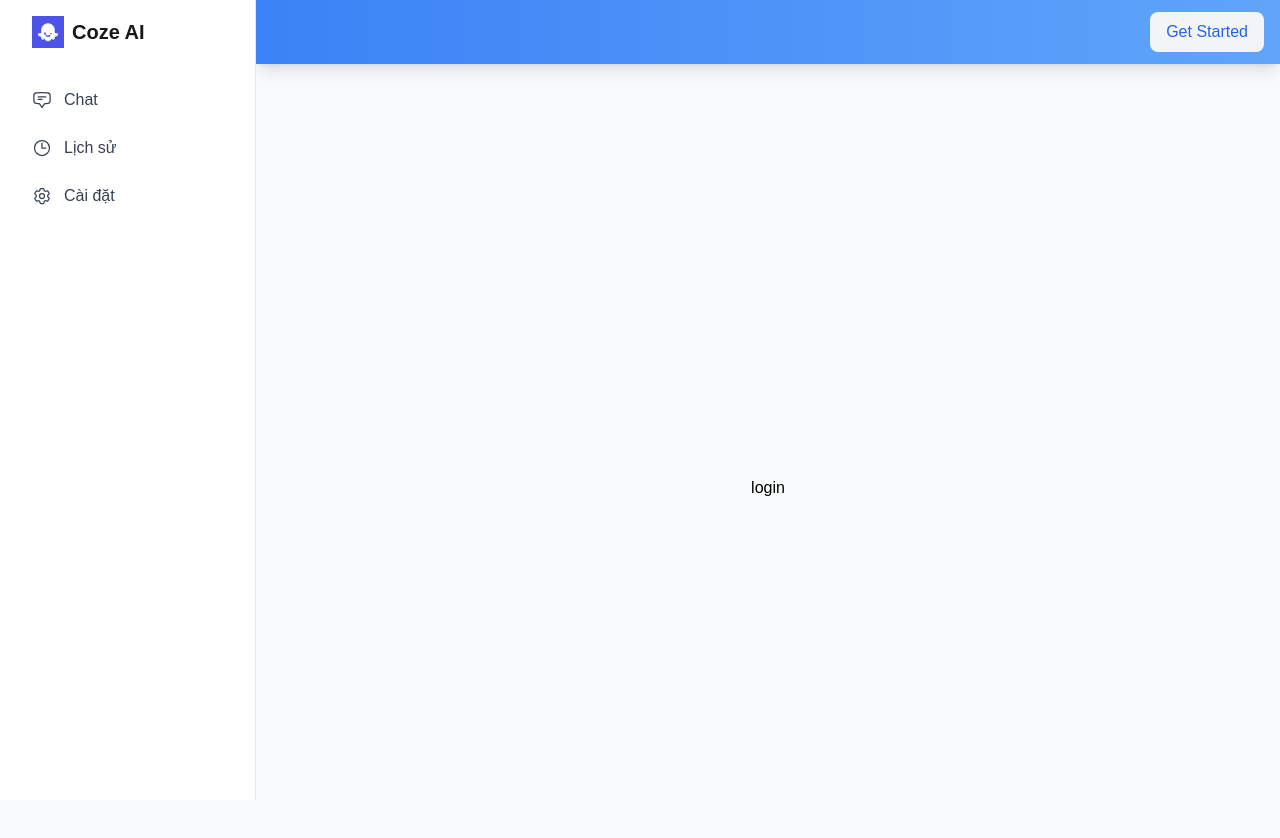
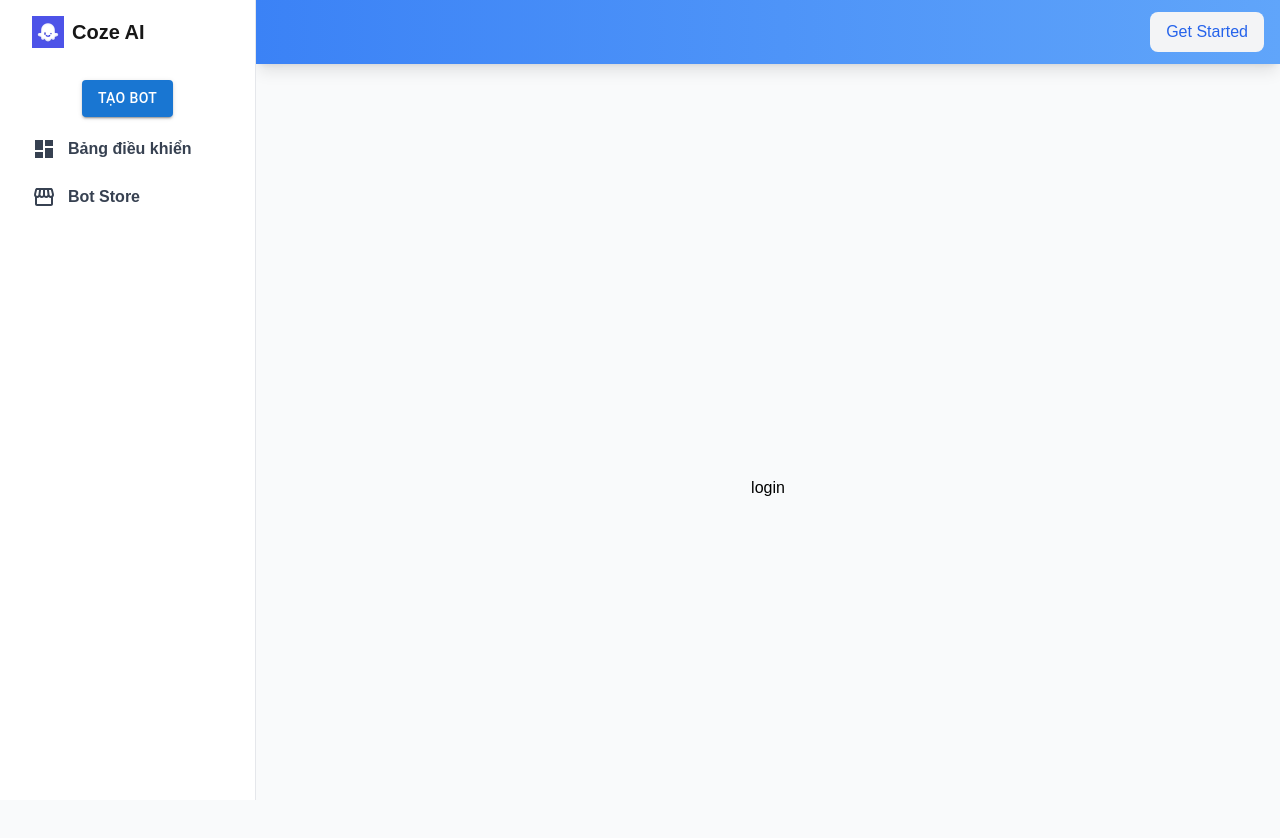
Before and after one commit to hungcvcbn/coze-ai, a Next.js app: page / in a window 1280 px wide. Shown: the top 838 px of the page. Built offline with nearby package versions, Linux system fonts and the light colour scheme.

Commit message:
mockup create my bot

```diff
--- /dev/null
+++ b/src/components/common/BasicDialog.tsx
@@ -0,0 +1,70 @@
+import Dialog, { DialogProps } from "@mui/material/Dialog";
+import clsx from "clsx";
+// import { IconX } from '../icons/common'
+import CloseIcon from "@mui/icons-material/Close";
+import React from "react";
+
+interface BasicDialogProps extends DialogProps {
+  title?: string;
+  open: boolean;
+  children?: React.ReactNode;
+  onClose?: () => void;
+  showCloseIcon?: boolean;
+  titleClass?: string;
+  contentClassContainer?: string;
+}
+
+const BasicDialog = (props: BasicDialogProps) => {
+  const {
+    title,
+    open,
+    onClose,
+    children,
+    maxWidth,
+    showCloseIcon,
+    sx,
+    titleClass,
+    contentClassContainer,
+    ...other
+  } = props;
+
+  return (
+    <Dialog
+      onClose={onClose}
+      open={open}
+      fullWidth
+      maxWidth={maxWidth || "sm"}
+      sx={{
+        ".MuiPaper-root": {
+          borderRadius: "8px",
+          "& ::-webkit-scrollbar": {
+            height: "8px",
+          },
+        },
+        ".MuiDialog-paperWidthMd": {
+          maxWidth: "800px",
+        },
+        ...sx,
+      }}
+      {...other}
+    >
+      <div className={clsx("py-3", contentClassContainer)}>
+        <div className='flex flex-row justify-between items-center px-4 sticky border-b border-[#E5E7EB] pb-2'>
+          {title && (
+            <p className={clsx("text-[20px] text-center font-semibold", titleClass || "")}>
+              {title}
+            </p>
+          )}
+          {showCloseIcon && (
+            <button className='flex justify-end cursor-pointer' onClick={onClose}>
+              <CloseIcon />
+            </button>
+          )}
+        </div>
+        <div className='overflow-y-auto h-auto'>{children}</div>
+      </div>
+    </Dialog>
+  );
+};
+
+export default BasicDialog;
--- /dev/null
+++ b/src/components/common/BasicDialogActions.tsx
@@ -0,0 +1,13 @@
+import { DialogActions } from "@mui/material";
+import { styled } from "@mui/material/styles";
+
+export const BasicDialogActions = styled(DialogActions)(({ theme }) => ({
+  padding: "12px 16px 0px 16px",
+  borderTop: "1px solid #E5E7EB",
+  position: "sticky",
+  bottom: 0,
+  backgroundColor: theme.palette.background.paper,
+  zIndex: 10,
+}));
+
+export default BasicDialogActions;
--- /dev/null
+++ b/src/components/common/BasicDialogContent.tsx
@@ -0,0 +1,9 @@
+import { DialogContent } from "@mui/material";
+import { styled } from "@mui/material/styles";
+
+export const BasicDialogContent = styled(DialogContent)(({ theme }) => ({
+  padding: "12px 16px",
+  maxHeight: "70vh",
+}));
+
+export default BasicDialogContent;
--- /dev/null
+++ b/src/components/create-bot/CreateBotModal.tsx
@@ -0,0 +1,118 @@
+"use client";
+
+import BasicDialog from "../common/BasicDialog";
+import BasicDialogContent from "../common/BasicDialogContent";
+import BasicDialogActions from "../common/BasicDialogActions";
+import { Button, TextField, Select, MenuItem, SelectChangeEvent } from "@mui/material";
+import { useState } from "react";
+
+interface CreateBotModalProps {
+  open: boolean;
+  setOpen: (open: boolean) => void;
+}
+
+const CreateBotModal = ({ open, setOpen }: CreateBotModalProps) => {
+  const [botType, setBotType] = useState("Mindmaid");
+  const [botName, setBotName] = useState("");
+  const [apiKey, setApiKey] = useState("");
+  const [command, setCommand] = useState("");
+
+  const handleBotTypeChange = (event: SelectChangeEvent<string>) => {
+    setBotType(event.target.value as string);
+  };
+
+  return (
+    <BasicDialog
+      open={open}
+      onClose={() => setOpen(false)}
+      title='Bắt đầu tạo Bot của bạn'
+      showCloseIcon
+    >
+      <BasicDialogContent>
+        <div className='flex flex-col gap-2'>
+          <div className='flex gap-2'>
+            <div className='text-[14px] font-semibold pt-2'>Chọn loại bot:</div>
+            <Select
+              value={botType}
+              onChange={handleBotTypeChange}
+              sx={{ fontSize: "14px" }}
+              size='small'
+            >
+              <MenuItem sx={{ fontSize: "14px" }} value='Mindmaid'>
+                Bot Mindmaid
+              </MenuItem>
+              <MenuItem sx={{ fontSize: "14px" }} value='GPTs'>
+                Bot GPTs (Nâng cao)
+              </MenuItem>
+            </Select>
+          </div>
+          <div className='flex flex-col'>
+            <div className='text-[14px] font-semibold'>Tên bot:</div>
+            <TextField
+              sx={{ marginTop: 0 }}
+              placeholder='Nhập tên bot'
+              value={botName}
+              onChange={e => setBotName(e.target.value)}
+              fullWidth
+              margin='normal'
+            />
+          </div>
+          <div className='flex flex-col'>
+            <div className='text-[14px] font-semibold'>API Key OpenAI:</div>
+            <TextField
+              // label='API Key OpenAI'
+              sx={{ marginTop: 0 }}
+              placeholder='Nhập API Key OpenAI'
+              value={apiKey}
+              onChange={e => setApiKey(e.target.value)}
+              fullWidth
+              margin='normal'
+              type='password'
+            />
+          </div>
+          {botType === "Mindmaid" ? (
+            <div className='flex flex-col'>
+              <div className='text-[14px] font-semibold'>Lệnh điều khiển:</div>
+              <TextField
+                sx={{ marginTop: 0 }}
+                // label='Lệnh điều khiển'
+                placeholder='Nhập lệnh điều khiển'
+                value={command}
+                onChange={e => setCommand(e.target.value)}
+                fullWidth
+                margin='normal'
+                multiline
+                rows={4}
+              />
+            </div>
+          ) : (
+            <div className='flex flex-col'>
+              <div className='text-[14px] font-semibold'>Mô tả:</div>
+              <TextField
+                // label='Mô tả'
+                sx={{ marginTop: 0 }}
+                placeholder='Nhập mô tả'
+                value={command}
+                onChange={e => setCommand(e.target.value)}
+                fullWidth
+                margin='normal'
+                multiline
+                rows={4}
+              />
+            </div>
+          )}
+        </div>
+      </BasicDialogContent>
+      <BasicDialogActions>
+        <Button variant='outlined' color='primary' onClick={() => setOpen(false)}>
+          Đóng
+        </Button>
+        <Button variant='contained' color='primary'>
+          Tạo bot
+        </Button>
+      </BasicDialogActions>
+    </BasicDialog>
+  );
+};
+
+export default CreateBotModal;
--- a/src/components/layout/Menu.tsx
+++ b/src/components/layout/Menu.tsx
@@ -1,75 +1,29 @@
-import React from "react";
+import React, { useState } from "react";
 import Link from "next/link";
 import { usePathname } from "next/navigation";
+import DashboardIcon from "@mui/icons-material/Dashboard";
+import StorefrontIcon from "@mui/icons-material/Storefront";
+import { Button, Dialog, DialogTitle } from "@mui/material";
+import BasicDialog from "../common/BasicDialog";
+import BasicDialogContent from "../common/BasicDialogContent";
+import BasicDialogActions from "../common/BasicDialogActions";
+import CreateBotModal from "../create-bot/CreateBotModal";
 
 const Menu = () => {
+  const [open, setOpen] = useState(false);
+
   const pathname = usePathname();
 
   const menuItems = [
     {
-      title: "Chat",
-      path: "/chat",
-      icon: (
-        <svg
-          xmlns='http://www.w3.org/2000/svg'
-          fill='none'
-          viewBox='0 0 24 24'
-          strokeWidth={1.5}
-          stroke='currentColor'
-          className='w-5 h-5'
-        >
-          <path
-            strokeLinecap='round'
-            strokeLinejoin='round'
-            d='M7.5 8.25h9m-9 3H12m-9.75 1.51c0 1.6 1.123 2.994 2.707 3.227 1.129.166 2.27.293 3.423.379.35.026.67.21.865.501L12 21l2.755-4.133a1.14 1.14 0 0 1 .865-.501 48.172 48.172 0 0 0 3.423-.379c1.584-.233 2.707-1.626 2.707-3.228V6.741c0-1.602-1.123-2.995-2.707-3.228A48.394 48.394 0 0 0 12 3c-2.392 0-4.744.175-7.043.513C3.373 3.746 2.25 5.14 2.25 6.741v6.018Z'
-          />
-        </svg>
-      ),
+      title: "Bảng điều khiển",
+      path: "/dashboard",
+      icon: <DashboardIcon />,
     },
     {
-      title: "Lịch sử",
-      path: "/history",
-      icon: (
-        <svg
-          xmlns='http://www.w3.org/2000/svg'
-          fill='none'
-          viewBox='0 0 24 24'
-          strokeWidth={1.5}
-          stroke='currentColor'
-          className='w-5 h-5'
-        >
-          <path
-            strokeLinecap='round'
-            strokeLinejoin='round'
-            d='M12 6v6h4.5m4.5 0a9 9 0 1 1-18 0 9 9 0 0 1 18 0Z'
-          />
-        </svg>
-      ),
-    },
-    {
-      title: "Cài đặt",
-      path: "/settings",
-      icon: (
-        <svg
-          xmlns='http://www.w3.org/2000/svg'
-          fill='none'
-          viewBox='0 0 24 24'
-          strokeWidth={1.5}
-          stroke='currentColor'
-          className='w-5 h-5'
-        >
-          <path
-            strokeLinecap='round'
-            strokeLinejoin='round'
-            d='M9.594 3.94c.09-.542.56-.94 1.11-.94h2.593c.55 0 1.02.398 1.11.94l.213 1.281c.063.374.313.686.645.87.074.04.147.083.22.127.325.196.72.257 1.075.124l1.217-.456a1.125 1.125 0 0 1 1.37.49l1.296 2.247a1.125 1.125 0 0 1-.26 1.431l-1.003.827c-.293.241-.438.613-.43.992a7.723 7.723 0 0 1 0 .255c-.008.378.137.75.43.991l1.004.827c.424.35.534.955.26 1.43l-1.298 2.247a1.125 1.125 0 0 1-1.369.491l-1.217-.456c-.355-.133-.75-.072-1.076.124a6.47 6.47 0 0 1-.22.128c-.331.183-.581.495-.644.869l-.213 1.281c-.09.543-.56.94-1.11.94h-2.594c-.55 0-1.019-.398-1.11-.94l-.213-1.281c-.062-.374-.312-.686-.644-.87a6.52 6.52 0 0 1-.22-.127c-.325-.196-.72-.257-1.076-.124l-1.217.456a1.125 1.125 0 0 1-1.369-.49l-1.297-2.247a1.125 1.125 0 0 1 .26-1.431l1.004-.827c.292-.24.437-.613.43-.992a6.932 6.932 0 0 1 0-.255c.007-.378-.138-.75-.43-.992l-1.004-.827a1.125 1.125 0 0 1-.26-1.43l1.297-2.247a1.125 1.125 0 0 1 1.37-.491l1.216.456c.356.133.751.072 1.076-.124.072-.044.146-.087.22-.128.332-.183.582-.495.644-.869l.214-1.281Z'
-          />
-          <path
-            strokeLinecap='round'
-            strokeLinejoin='round'
-            d='M15 12a3 3 0 1 1-6 0 3 3 0 0 1 6 0Z'
-          />
-        </svg>
-      ),
+      title: "Bot Store",
+      path: "/bot-store",
+      icon: <StorefrontIcon />,
     },
   ];
 
@@ -79,7 +33,11 @@ const Menu = () => {
         <img src='/logo.png' alt='Logo' className='w-8 h-8' />
         <span className='text-xl font-semibold'>Coze AI</span>
       </div>
-
+      <div className='flex justify-center pb-3'>
+        <Button variant='contained' color='primary' onClick={() => setOpen(true)}>
+          Tạo Bot
+        </Button>
+      </div>
       <div className='space-y-2'>
         {menuItems.map(item => {
           const isActive = pathname === item.path;
@@ -92,10 +50,13 @@ const Menu = () => {
               }`}
             >
               {item.icon}
-              <span className='font-medium'>{item.title}</span>
+              <span className='font-semibold text-[16px]'>{item.title}</span>
             </Link>
           );
         })}
+      </div>
+      <div className='fixed bottom-0 right-0'>
+        <CreateBotModal open={open} setOpen={setOpen} />
       </div>
     </div>
   );
```
